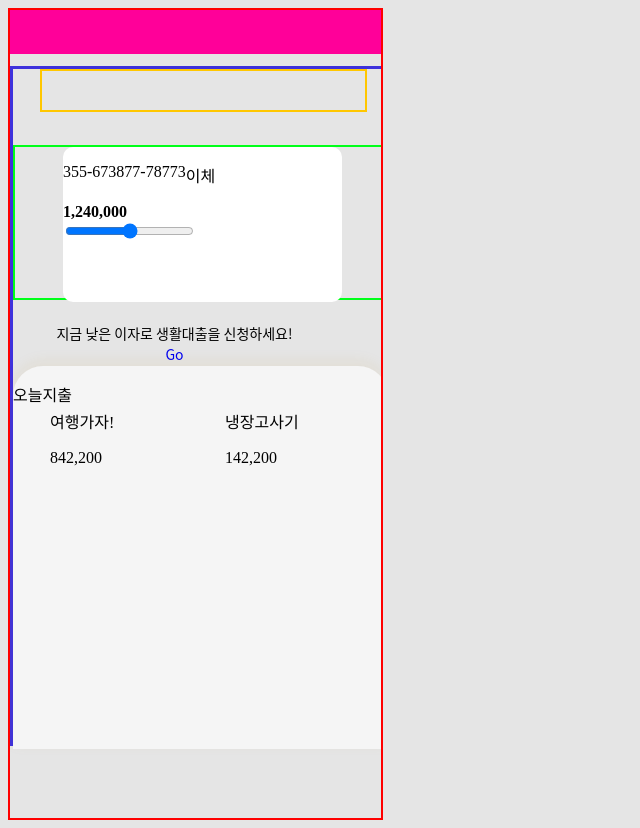
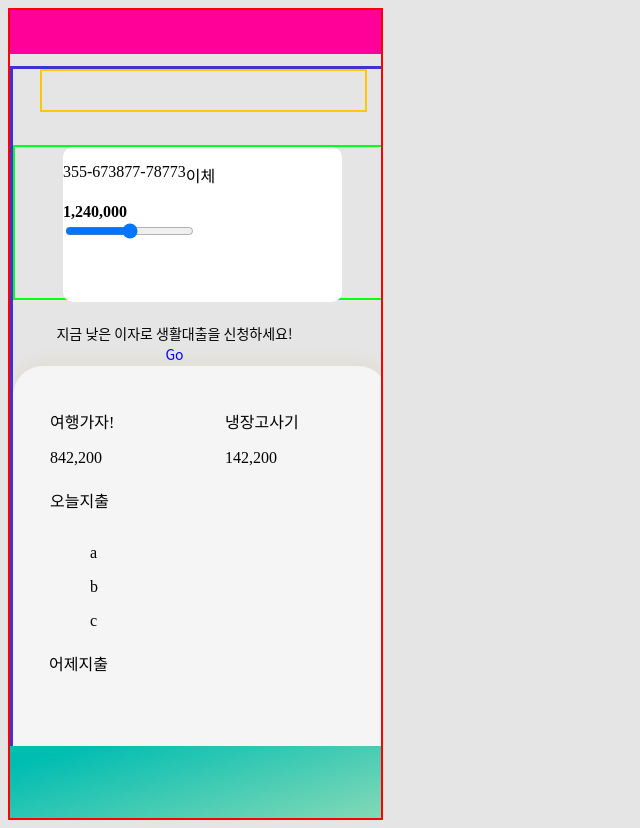
Before and after one commit to Sweet-salt/toyProject, a plain HTML site: page html/main.html in a window 1280 px wide. Shown: the whole page, without its empty margins (0-640 px from the left). Drawn offline with Linux system fonts and the light colour scheme.

Commit message:
Add files via upload

```diff
--- a/css/main.css
+++ b/css/main.css
@@ -94,6 +94,10 @@ section .statement{
     left: 0px;
     top: 297px;
     background: #F5F5F5;
+    display: flex;
+    flex-direction: column;
+    align-items: center;
+    padding: 0px;
     /* 사용내역 그림자 */
 
     box-shadow: 0px -5px 14px rgba(189, 144, 28, 0.08);
@@ -121,14 +125,38 @@ section .statement .goal .g2{
     height: 47px;
     left: 175px;
     top: 0px;
+}
+section .today{
+    position: absolute;
+    width: 375px;
+    height: 381px;
+    left: 0px;
+    top: 89px;
+    overflow-y: scroll;
+    margin: 17px 38px 36px 37px;
+}
+section .today .tody_payment{
+    margin-top: 1px;
+    margin-bottom: 8px;
+}
 
+section .statement .yesterday{
+    position: absolute;
+    width: 302px;
+    height: 261px;
+    left: 0px;
+    top: 269px;
+    margin-left: 36px;
+    margin-right: 37px;
 }
+
 /* nav */
 main nav{
     position: absolute;
-    width: 28px;
-    height: 28px;
-    left: 46px;
-    top: 24px;
+    width: 375px;
+    height: 76px;
+    left: 0px;
+    top: 736px;
+    background: linear-gradient(163.63deg, #00BDB2 11.35%, #C4E7B8 139.96%);
 
 }
--- a/html/main.html
+++ b/html/main.html
@@ -25,7 +25,6 @@
                             <input type="range">
                         </div>
                     </div>
-
                     <ul>
                         <li></li>
                         <li></li>
@@ -46,19 +45,19 @@
                             </div>
                         </div>
                         <div class="today">
-                            <div class="flex">
+                            <div class="today_payment flex">
                                 <p>오늘</p>
                                 <p>지출</p>
                             </div>
                             <!-- json 파일에서 정보 받아와서 ul태그로 넘김 -->
-                            <ul></ul>
-                            <ul></ul>
-                            <ul></ul>
+                            <ul>a</ul>
+                            <ul>b</ul>
+                            <ul>c</ul>
                         </div>
                         <div class="yesterday">
-                            <div>
-                                <p></p>
-                                <p></p>
+                            <div class="flex">
+                                <p>어제</p>
+                                <p>지출</p>
                             </div>
                             <ul></ul>
                             <ul></ul>
```
